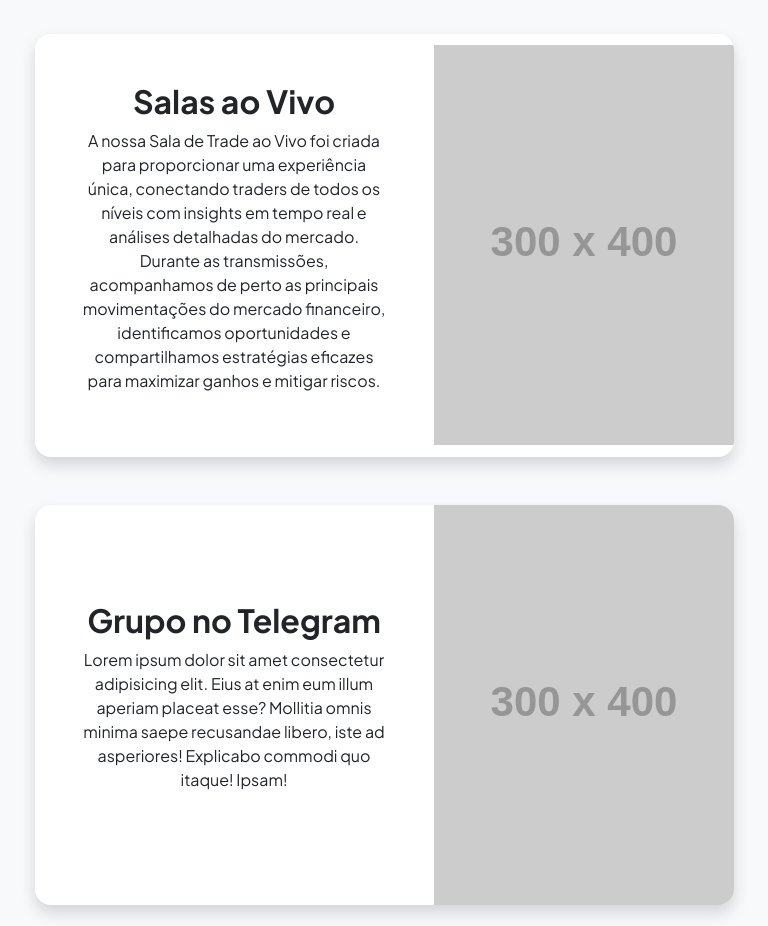
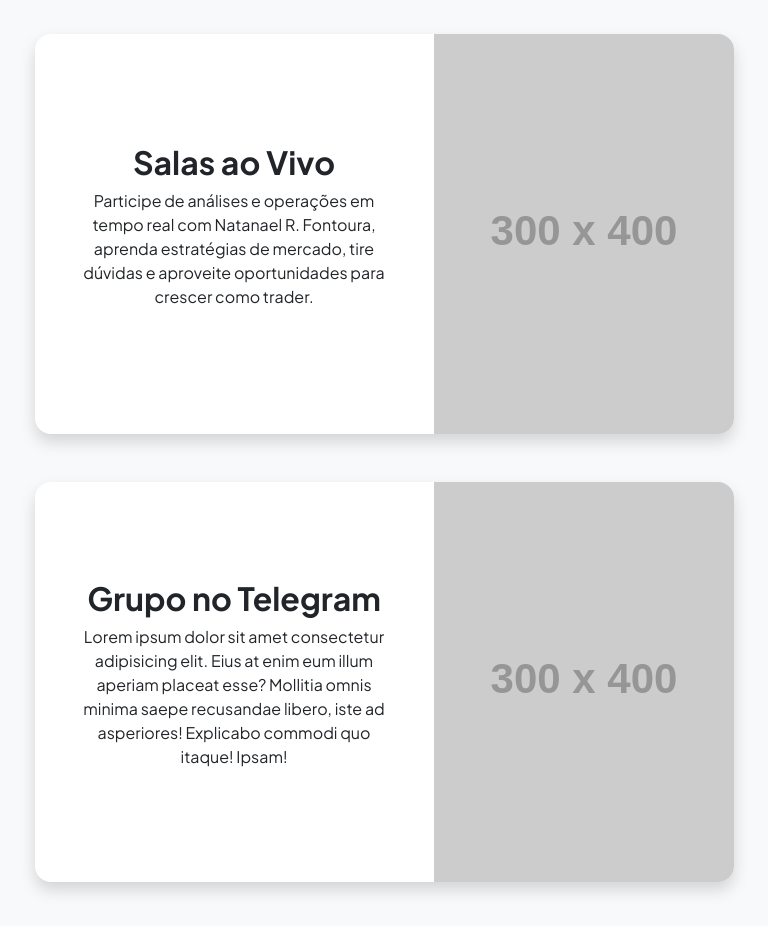
Before and after one commit to natanaelrfontoura/fontourainvest, a plain HTML site: page index.html in a window 1280 px wide. Shown: the part 1560-2486 px from the top of the page, without its empty margins (256-1024 px from the left). Drawn offline with nearby package versions, Linux system fonts and the light colour scheme; placeholder pictures from the web are drawn by us.

Commit message:
Update index.html

```diff
--- a/index.html
+++ b/index.html
@@ -187,9 +187,8 @@
                                     <div class="d-flex align-items-center">
                                         <div class="p-5">
                                             <h2 class="fw-bolder">Salas ao Vivo</h2>
-                                            <p>A nossa Sala de Trade ao Vivo foi criada para proporcionar uma experiência única, conectando traders de todos os níveis com
-                                                insights em tempo real e análises detalhadas do mercado. Durante as transmissões, acompanhamos de perto as principais movimentações
-                                                do mercado financeiro, identificamos oportunidades e compartilhamos estratégias eficazes para maximizar ganhos e mitigar riscos.</p>
+                                            <p>Participe de análises e operações em tempo real com Natanael R. Fontoura, aprenda estratégias de mercado,
+                                                tire dúvidas e aproveite oportunidades para crescer como trader.</p>
                                         </div>
                                         <img class="img-fluid" src="https://dummyimage.com/300x400/343a40/6c757d" alt="..." />
                                     </div>
```
